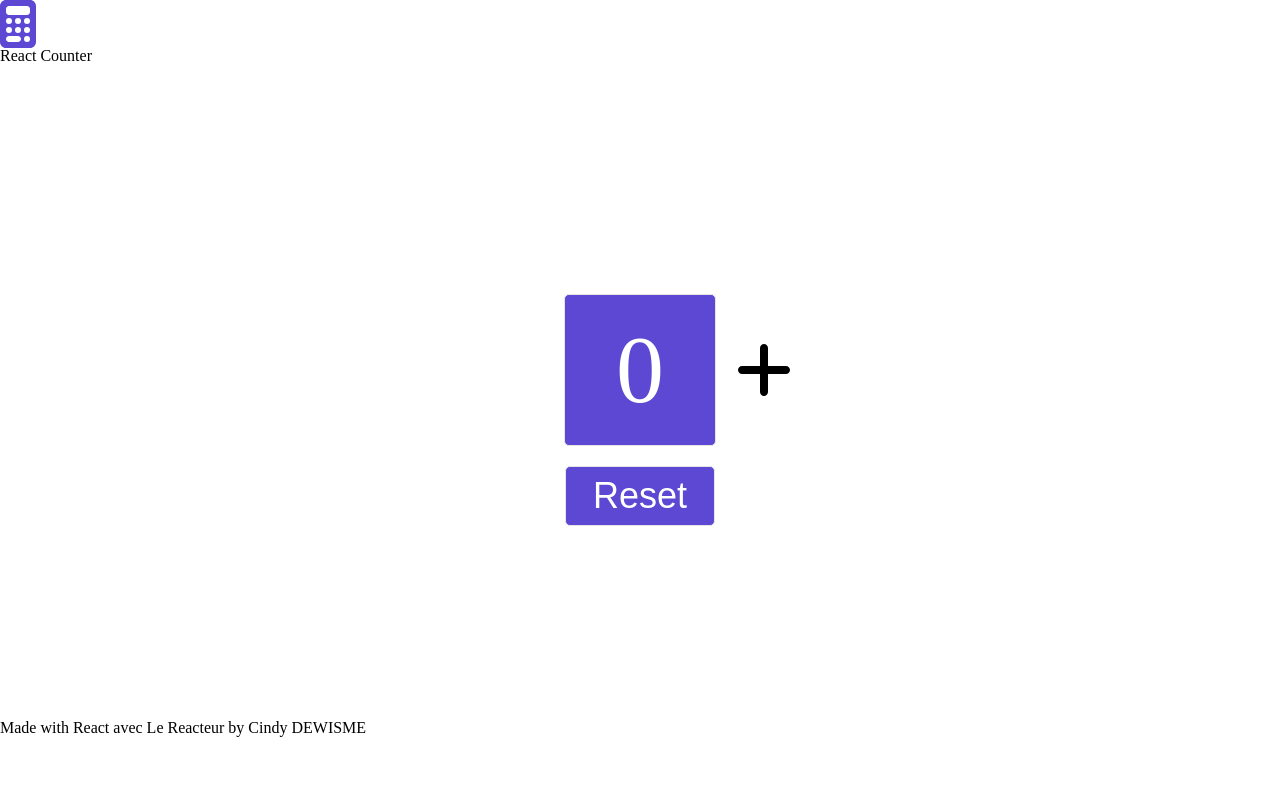
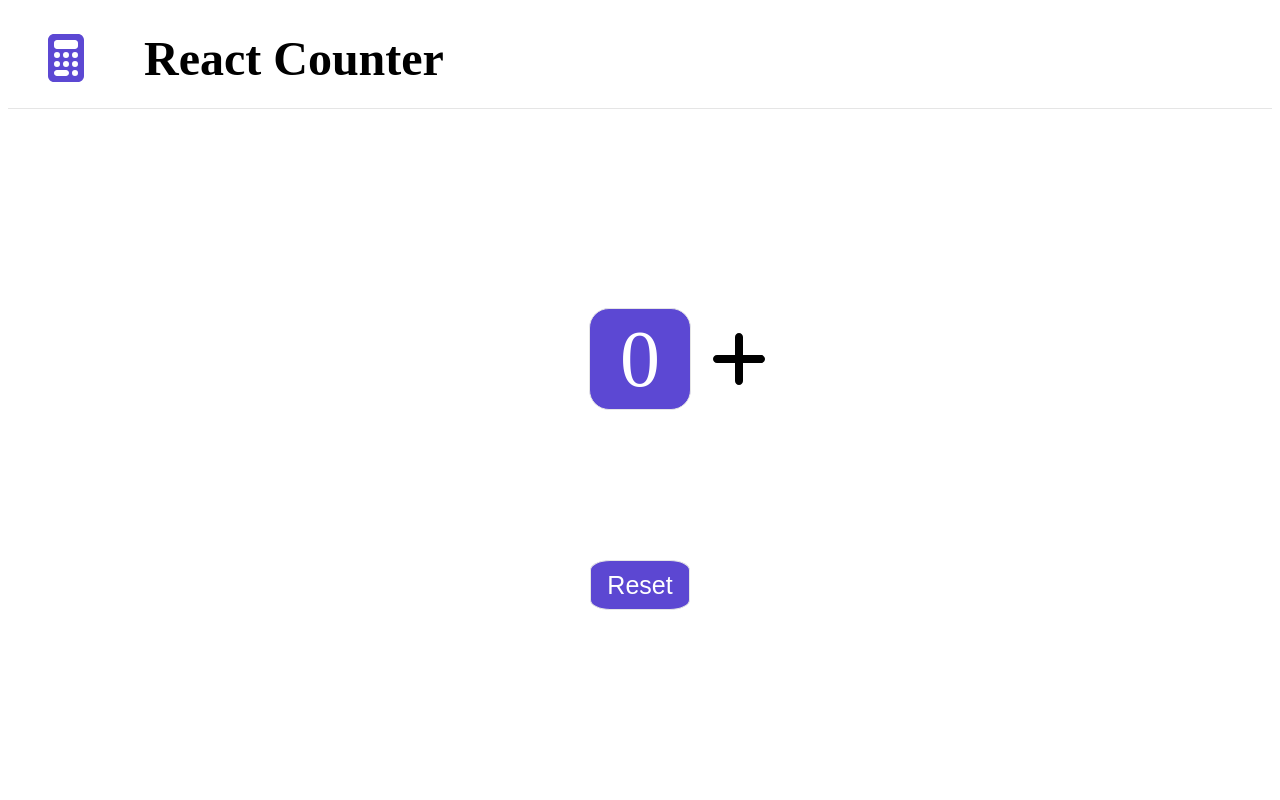
Before and after one commit to dewismecindy/reactcounter, a React (Create React App) app: page / in a window 1280 px wide. Shown: the top 800 px of the page. Built offline with nearby package versions, Linux system fonts and the light colour scheme.

Commit message:
Update App.css

```diff
--- a/src/App.css
+++ b/src/App.css
@@ -1,129 +1,69 @@
-/* http://meyerweb.com/eric/tools/css/reset/
-   v2.0 | 20110126
-   License: none (public domain)
-*/
+header {
+  height: 100px;
+  border-bottom: 1px solid #e5e5e5;
+  display: flex;
+  align-items: center;
+  padding-left: 40px;
+}
+h1 {
+  font-size: 48px;
+  margin: 0 60px;
+}
+main {
+  height: calc(100vh - 180px);
+  display: flex;
+  justify-content: center;
+  align-items: center;
+}
+.counter {
+  display: flex;
+  flex-direction: column;
+  justify-content: center;
+  align-items: center;
+}
+.counter > div {
+  display: flex;
+  justify-content: space-between;
+  align-items: center;
+}
+.counter p {
+  font-size: 80px;
+  height: 100px;
+}
+.counter p,
+.reset {
+  background-color: #5c48d3;
+  border: 1px solid #e5e5e5;
+  color: white;
+  width: 100px;
+  border-radius: 20px;
+  display: flex;
+  justify-content: center;
+  align-items: center;
+}
+.counter > div > div {
+  margin: 0 20px;
+}
+.minus,
+.plus {
+  width: 80px;
+}
+.reset {
+  background-color: #5c47d2;
+  color: white;
+  height: 50px;
+  width: 100px;
+  border-radius: 20%;
+  margin-top: 70px;
+  font-size: 25px;
+}
+footer {
+  height: 80px;
+  display: flex;
+  justify-content: center;
+}
 
-html,
-body,
-div,
-span,
-applet,
-object,
-iframe,
-h1,
-h2,
-h3,
-h4,
-h5,
-h6,
-p,
-blockquote,
-pre,
-a,
-abbr,
-acronym,
-address,
-big,
-cite,
-code,
-del,
-dfn,
-em,
-img,
-ins,
-kbd,
-q,
-s,
-samp,
-small,
-strike,
-strong,
-sub,
-sup,
-tt,
-var,
-b,
-u,
-i,
-center,
-dl,
-dt,
-dd,
-ol,
-ul,
-li,
-fieldset,
-form,
-label,
-legend,
-table,
-caption,
-tbody,
-tfoot,
-thead,
-tr,
-th,
-td,
-article,
-aside,
-canvas,
-details,
-embed,
-figure,
-figcaption,
-footer,
-header,
-hgroup,
-menu,
-nav,
-output,
-ruby,
-section,
-summary,
-time,
-mark,
-audio,
-video {
-  margin: 0;
-  padding: 0;
-  border: 0;
-  font-size: 100%;
-  font: inherit;
-  vertical-align: baseline;
+.descriptionFooter {
+  margin-top: 200px;
+  text-align: center;
 }
-/* HTML5 display-role reset for older browsers */
-article,
-aside,
-details,
-figcaption,
-figure,
-footer,
-header,
-hgroup,
-menu,
-nav,
-section {
-  display: block;
-}
-body {
-  line-height: 1;
-}
-ol,
-ul {
-  list-style: none;
-}
-blockquote,
-q {
-  quotes: none;
-}
-blockquote:before,
-blockquote:after,
-q:before,
-q:after {
-  content: "";
-  content: none;
-}
-table {
-  border-collapse: collapse;
-  border-spacing: 0;
-}
```
